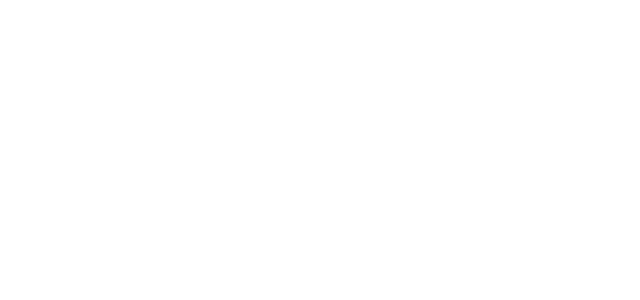
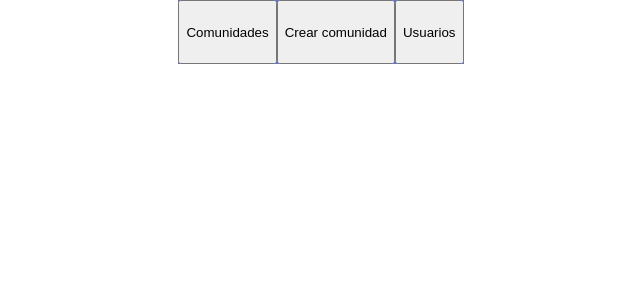
Before and after one commit to amestres/Web_Master_Vue_Router, a Vue app: page /ADMIN/1/comunidades in a window 1280 px wide. Shown: the top 300 px of the page, without its empty margins (319-959 px from the left). Built offline with nearby package versions, Linux system fonts and the light colour scheme.

Commit message:
header rol

```diff
--- a/src/router/index.js
+++ b/src/router/index.js
@@ -2,8 +2,11 @@ import Vue from 'vue'
 import VueRouter from 'vue-router'
 import RegistroView from '../views/RegistroView.vue'
 import LoginView from '../views/LoginView.vue'
-import InicioView from '../views/InicioView.vue'
+import ComunidadesView from '../views/ComunidadesView.vue'
+import ReservasView from '../views/ReservasView.vue'
 import PerfilView from '../views/PerfilView.vue'
+
+import AdminComunidadesView from '../views/AdminComunidadesView.vue'
 
 Vue.use(VueRouter)
 
@@ -18,15 +21,34 @@ const routes = [
     name: 'login',
     component: LoginView
   },
+
+  // USUARIO NORMAL
   {
-    path: '/inicio',
-    name: 'inicio',
-    component: InicioView
+    path: '/:userLogin/comunidades',
+    name: 'comunidades',
+    component: ComunidadesView
   },
   {
-    path: '/user/:loginUsuario',
-    name: 'user',
+    path: '/:userLogin/reservas',
+    name: 'reservas',
+    component: ReservasView
+  },
+  {
+    path: '/:userLogin/perfil',
+    name: 'perfil',
     component: PerfilView
+  },
+
+  // USUARIO ADMIN
+  {
+    path: '/ADMIN/:userLogin/comunidades',
+    name: 'adminComunidades',
+    component: AdminComunidadesView
+  },
+  {
+    path: '/ADMIN/:userLogin/comunidad/:id_comunidad',
+    name: 'editarComunidad',
+    component: ComunidadesView
   }
 ]
 
--- /dev/null
+++ b/src/views/AdminComunidadesView.vue
@@ -0,0 +1,38 @@
+<template>
+  <div id="container-main">
+    <div class="container-menu"> <!-- AQUÍ FALTA EL V-IF-->
+      <router-link to="/:userLogin/comunidades'" tag="button" class="button">Comunidades</router-link>
+      <router-link to="/:userLogin/reservas" tag="button" class="button">Crear comunidad</router-link>
+      <router-link to="/:userLogin/perfil" tag="button" class="button">Usuarios</router-link>
+    </div>
+
+    <router-view/>
+  </div>
+</template>
+
+<script>
+
+export default {
+  name: 'AdminComunidadesView',
+  data () {
+    return {
+
+    }
+  }
+}
+</script>
+
+<style scoped>
+    .container-main{
+        width: 100%;
+        height: 100%;
+    }
+    .container-menu{
+       width: 100%;
+       height: 4rem;
+       display: flex;
+       justify-content: center;
+       background-color: #5271ff;
+       color: white;
+    }
+</style>
--- /dev/null
+++ b/src/views/ComunidadesView.vue
@@ -0,0 +1,38 @@
+<template>
+  <div id="container-main">
+    <div class="container-menu">
+      <router-link to="/:userLogin/comunidades'" tag="button" class="button">Comunidades</router-link>
+      <router-link to="/:userLogin/reservas" tag="button" class="button">Reservas</router-link>
+      <router-link to="/:userLogin/perfil" tag="button" class="button">Perfil</router-link>
+    </div>
+
+    <router-view/>
+  </div>
+</template>
+
+<script>
+
+export default {
+  name: 'ComunidadesView',
+  data () {
+    return {
+
+    }
+  }
+}
+</script>
+
+<style scoped>
+    .container-main{
+        width: 100%;
+        height: 100%;
+    }
+    .container-menu{
+       width: 100%;
+       height: 4rem;
+       display: flex;
+       justify-content: center;
+       background-color: #5271ff;
+       color: white;
+    }
+</style>
--- a/src/views/LoginView.vue
+++ b/src/views/LoginView.vue
@@ -49,6 +49,13 @@ export default {
       if (response.data.data.resultado === 'ok') {
         console.log('Usuario encontrado')
         this.resetInputs()
+
+        const login = response.data.data.login
+        if (response.data.data.rol === 'normal') {
+          this.$router.push(`/${login}/comunidades`)
+        } else {
+          this.$router.push(`/ADMIN/${login}/comunidades`)
+        }
       } else {
         if (response.data.data.resultado === 'no_ok') {
           console.log('Usuario no encontrado')
--- a/src/views/RegistroView.vue
+++ b/src/views/RegistroView.vue
@@ -1,7 +1,7 @@
 <template>
   <div>
     <div class="container-botones">
-      <router-link to="/" tag="button" class="button">Registro</router-link> |
+      <router-link to="/" tag="button" class="button">Registro</router-link>
       <router-link to="/login" tag="button" class="button">Login</router-link>
     </div>
 
@@ -62,6 +62,9 @@ export default {
       if (response.data.data.resultado === 'ok') {
         console.log('Usuario registrado')
         this.resetInputs()
+
+        const login = response.data.data.login
+        this.$router.push(`/${login}/comunidades`)
       } else {
         if (response.data.data.resultado === 'login_usuario_ya_existe') {
           console.log('Ya existe ese login')
--- /dev/null
+++ b/src/views/ReservasView.vue
@@ -0,0 +1,8 @@
+<template>
+  <div>
+  </div>
+</template>
+
+<style>
+
+</style>
```
Also changed, not shown: src/views/InicioView.vue (deleted).
